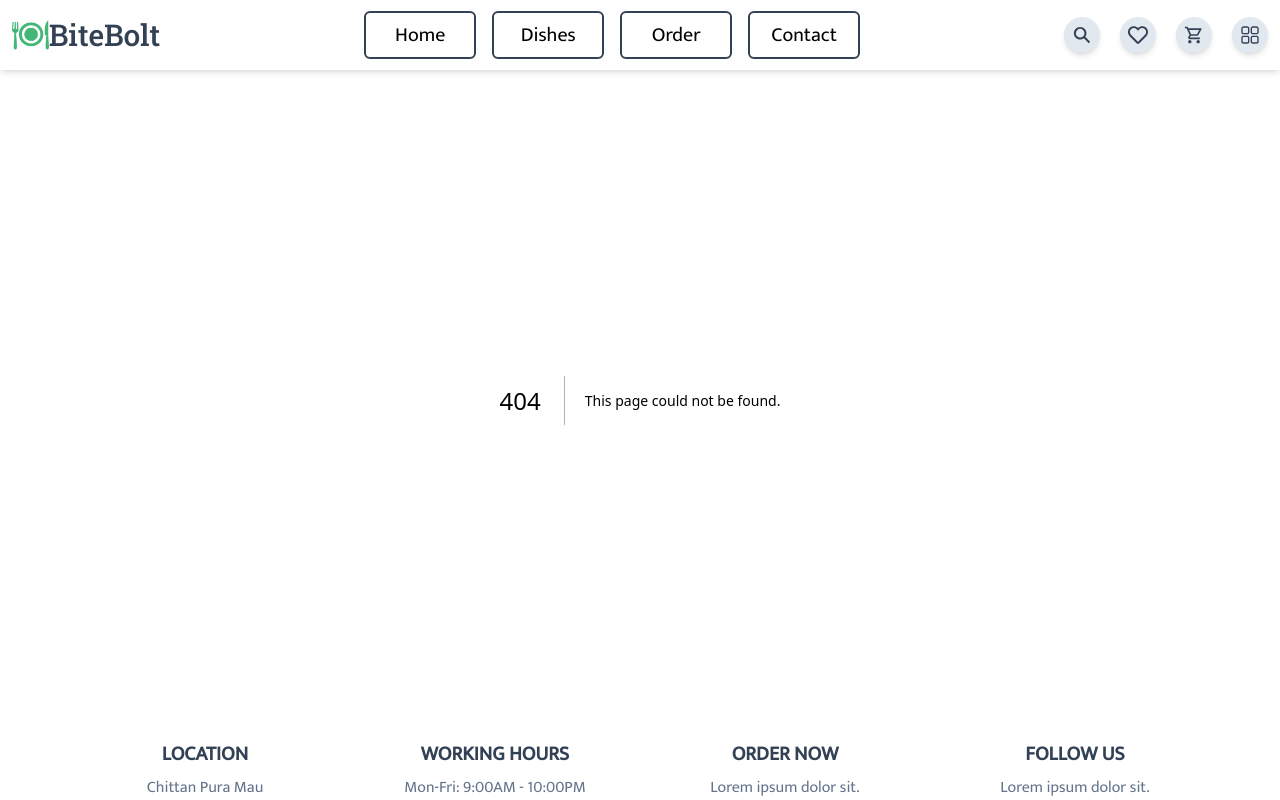
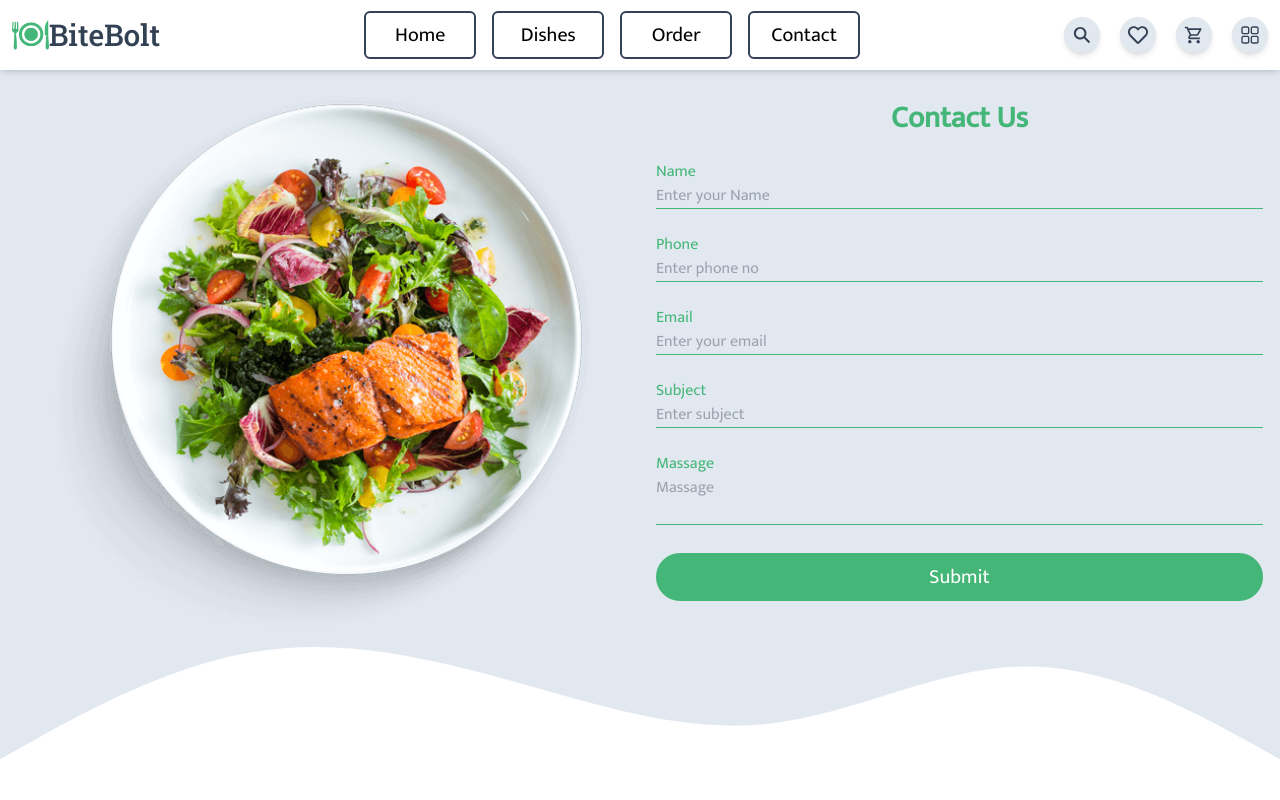
Before and after one commit to AbuZaid55/BiteBolt, a Next.js app in the folder frontend/: page /contact in a window 1280 px wide. Before the commit this address had no page. Shown: the top 800 px of the page. Built offline with nearby package versions, Linux system fonts and the light colour scheme.

Commit message:
frontend: Contact page

```diff
--- /dev/null
+++ b/frontend/src/app/contact/page.tsx
@@ -0,0 +1,27 @@
+import React from 'react'
+
+const page = () => {
+  return (
+    <div className='pt-[75px] bg-slate-200 pb-80 sm:pb-72 lg:pb-52'>
+      <div className='flex w-full m-auto border sm:mt-0 mt-5 '>
+        <div className='hidden md:flex w-1/2 p-4 items-center justify-center'><img className='w-[90%]' src="/img/about.png" alt="Pic" /></div>
+        <form className='w-full md:w-1/2 p-4 flex flex-col'>
+          <h1 className='text-3xl text-center font-bold text-main-800 mb-3 mt-2'>Contact Us</h1>
+          <label className='mt-3 text-main-800' htmlFor="name">Name</label>
+          <input className='w-full border-b border-main-800 mb-3 text-slate-700 outline-none bg-slate-200' name='name' type="text" placeholder='Enter your Name' id='name' />
+          <label className='mt-3 text-main-800' htmlFor="phone">Phone</label>
+          <input className='w-full border-b border-main-800 mb-3 text-slate-700 outline-none bg-slate-200' name='phone' type="text" placeholder='Enter phone no' id='phone' />
+          <label className='mt-3 text-main-800' htmlFor="email">Email</label>
+          <input className='w-full border-b border-main-800 mb-3 text-slate-700 outline-none bg-slate-200' name='email' type="text" placeholder='Enter your email' id='email'/>
+          <label className='mt-3 text-main-800' htmlFor="subject">Subject</label>
+          <input className='w-full border-b border-main-800 mb-3 text-slate-700 outline-none bg-slate-200' name='subject' type="text" placeholder='Enter subject' id='subject' />
+          <label className='mt-3 text-main-800' htmlFor="massage">Massage</label>
+          <textarea className='w-full border-b border-main-800 mb-3 text-slate-700 resize-none outline-none bg-slate-200' name='massage' placeholder='Massage' id='massage' />
+          <button className='  bg-main-800 text-white px-4 py-2 rounded-full my-4 cursor-pointer border-2 border-main-800 hover:text-main-800 hover:bg-[#44b67721] transition-all duration-300 ease-in-out text-xl' type='submit'>Submit</button>
+        </form>
+      </div>
+    </div>
+  )
+}
+
+export default page
```
